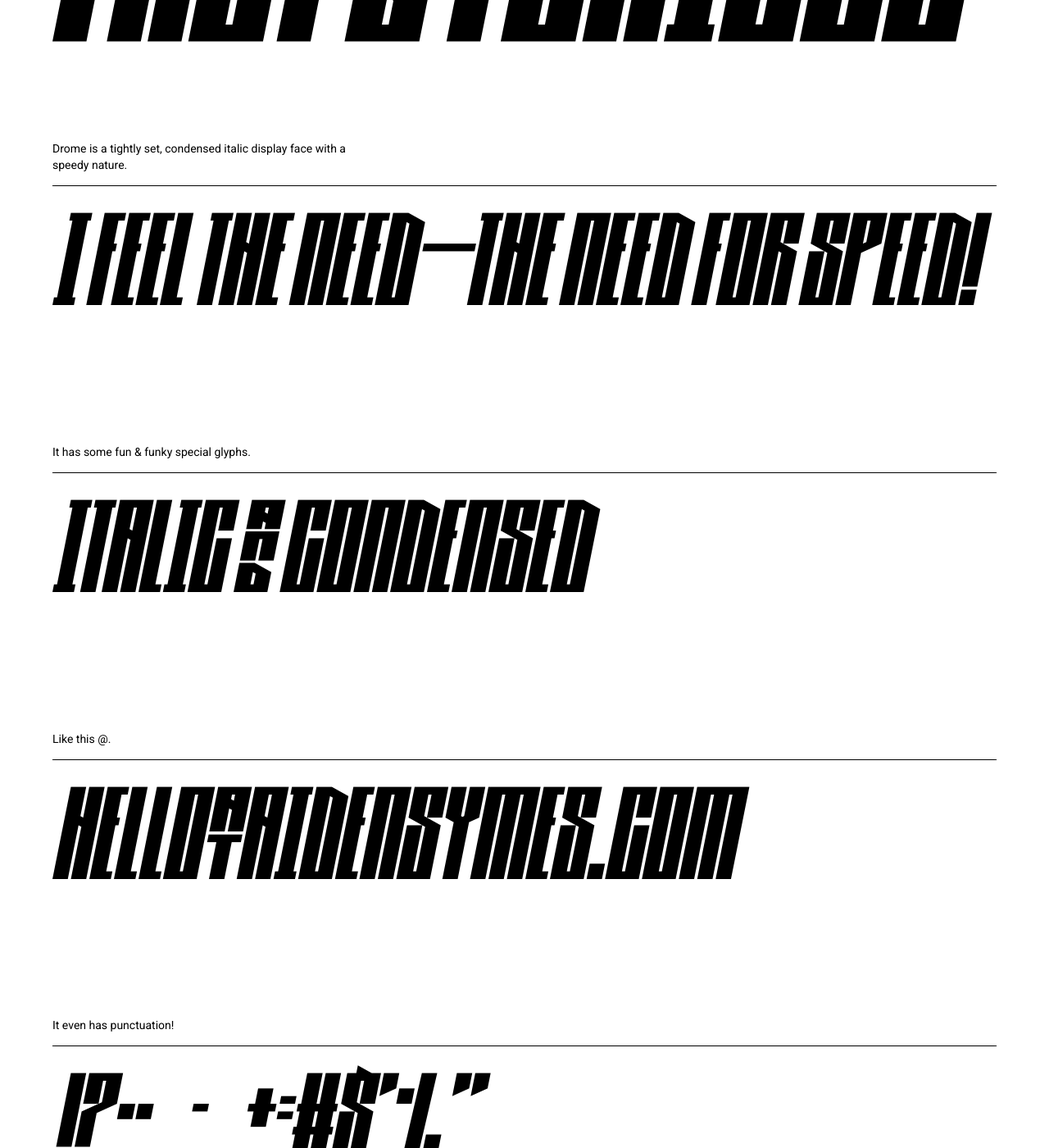
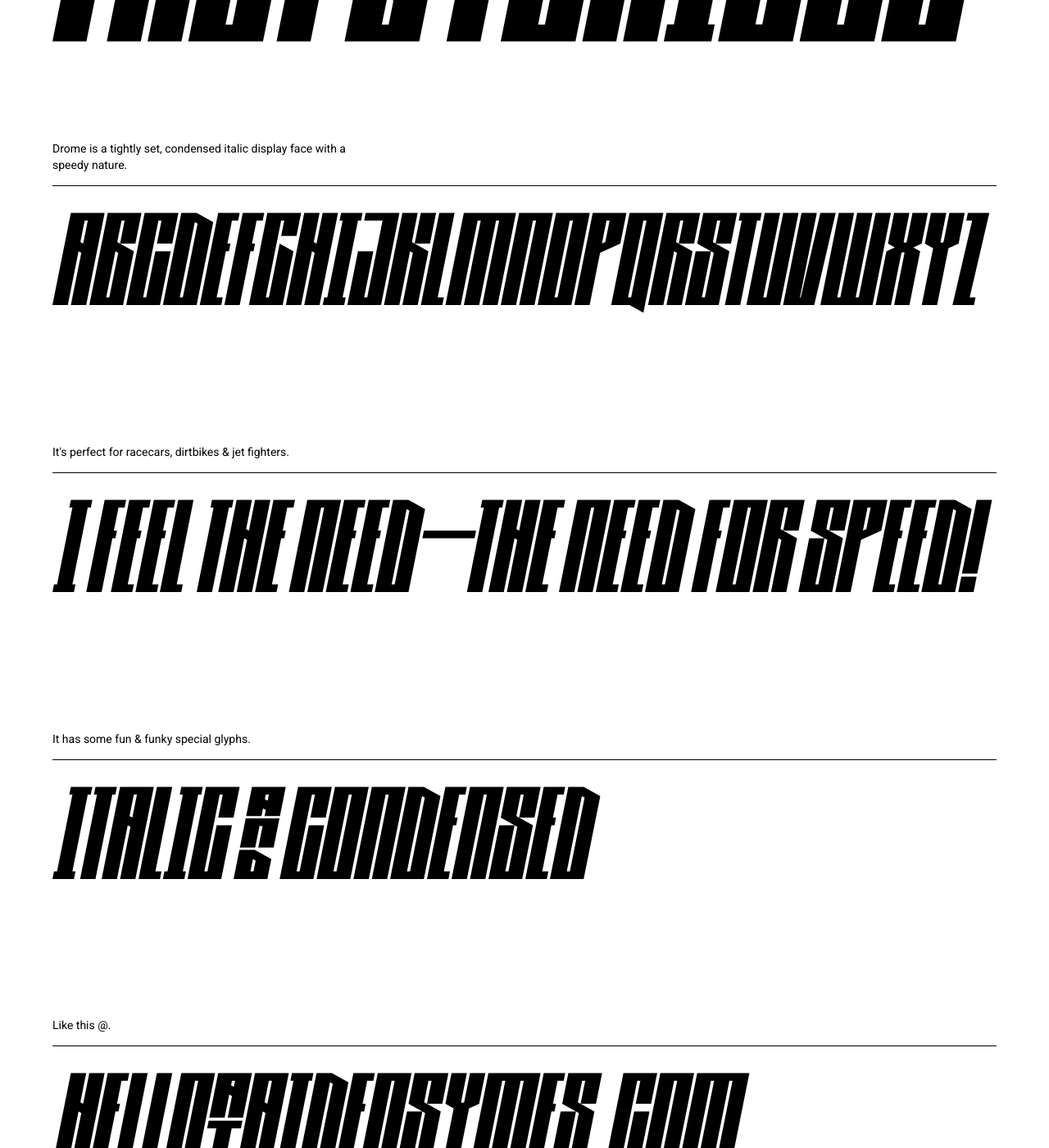
Before and after one commit to aidensymes/fonts.aidensymes.com, a Jekyll site: the page built from _fonts/drome.markdown, in a window 1280 px wide and 1400 px high, scrolled down 308 px. Shown: the whole window at 82% size. Built offline with Jekyll 4.4.1, drawn with Linux system fonts in a browser that asks for light colours; some of the changed text lies outside the part shown.

Commit message:
Updated Drome

```diff
--- a/_fonts/drome.markdown
+++ b/_fonts/drome.markdown
@@ -11,6 +11,10 @@ homeentry: Win on Sunday, sell on Monday.
 image: "/uploads/drome_header.svg"
 samples:
 - blurb: Drome is a tightly set, condensed italic display face with a speedy nature.
+  entry: ABCDEFGHIJKLMNOPQRSTUVWXYZ
+  weight:
+  third:
+- blurb: It's perfect for racecars, dirtbikes & jet fighters.
   entry: I feel the need—the need for speed!
   weight:
   third:
@@ -23,11 +27,11 @@ samples:
   weight:
   third:
 - blurb: It even has punctuation!
-  entry: '!?:;.,-_+=#$''%"'
+  entry: '!?:;.,-+=#$''%"_'
   weight:
   third:
 - blurb: Try it out.
-  entry: Type away flyboy!
+  entry: Type away, flyboy!
   weight:
   third:
 buy:
```
